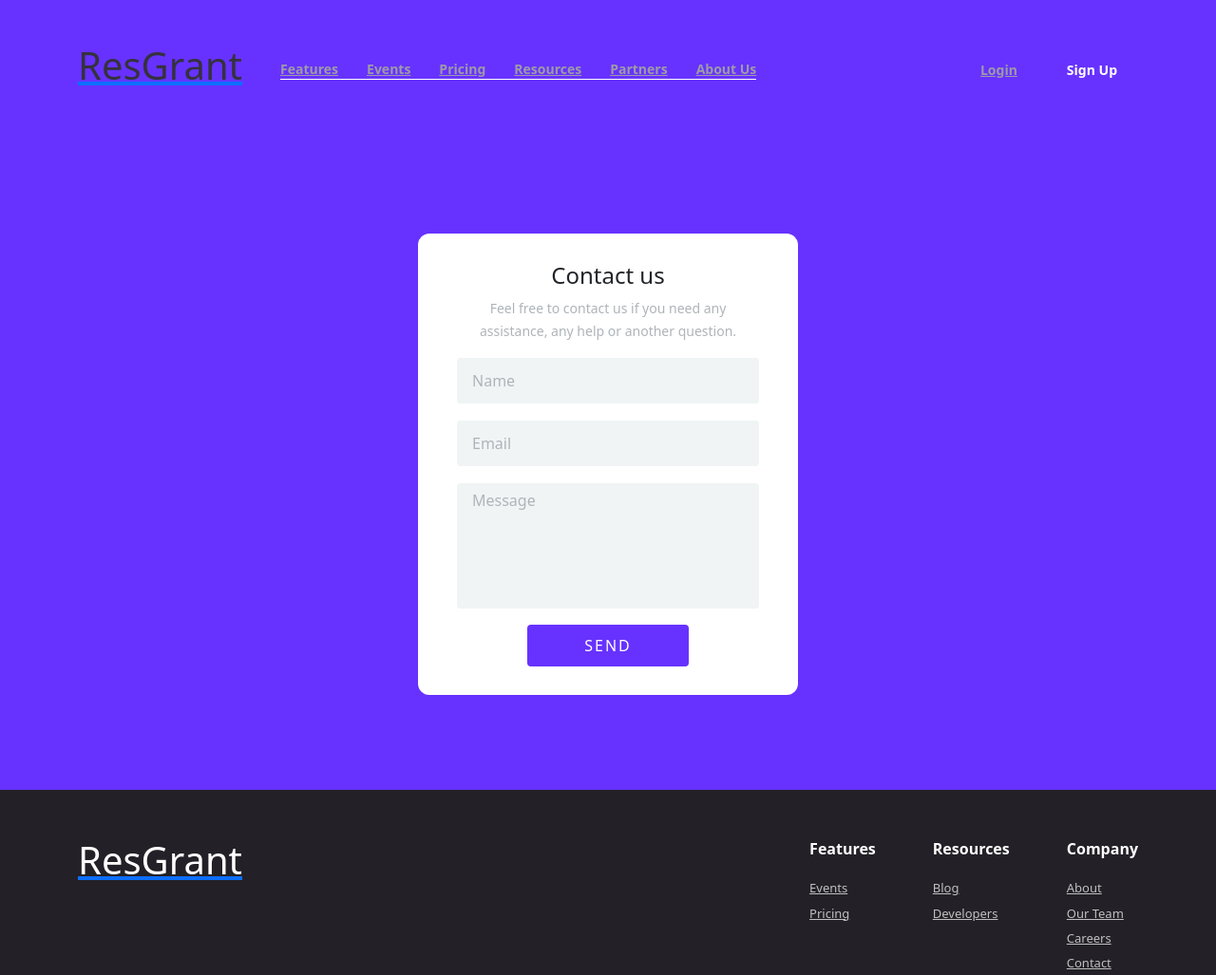
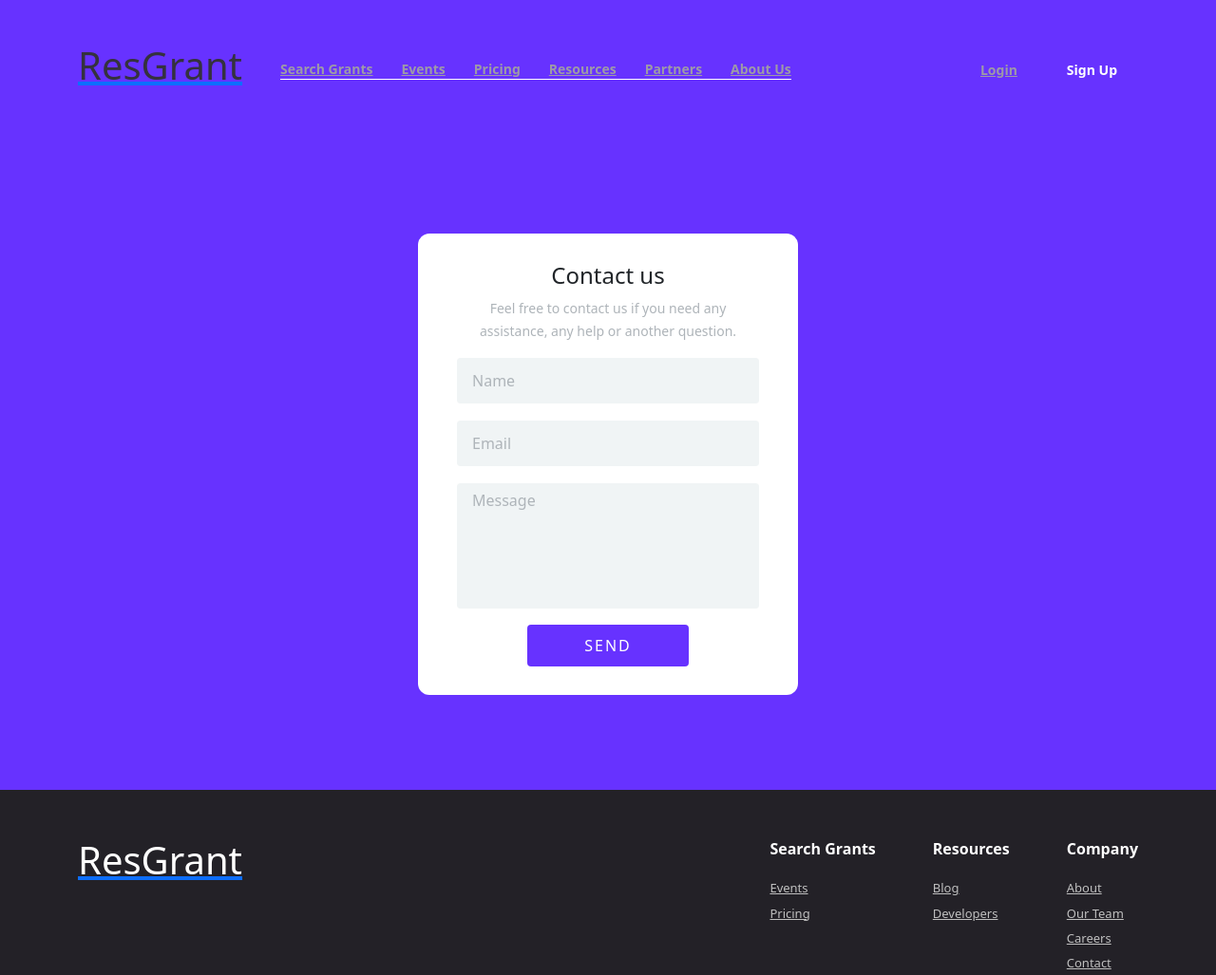
Before and after one commit to uditkatyal/pukarr_SIH, a website: page frontend/Contact.html in a window 1280 px wide. Shown: the top 1027 px of the page at 95% size. Drawn offline with nearby package versions, Linux system fonts and the light colour scheme.

Commit message:
name changed

```diff
--- a/frontend/Contact.html
+++ b/frontend/Contact.html
@@ -27,7 +27,7 @@
       </div>
       <nav class="main-navgation flex-between flex-ver-top">
         <div class="nav-links">
-          <a href="./demo.html">Features</a>
+          <a href="./demo.html">Search Grants</a>
           <a href="./Events.html">Events</a>
           <a href="./pricing.html">Pricing</a>
           <a href="./faqs.html">Resources</a>
@@ -85,7 +85,7 @@
       <!-- Quick Links -->
       <div class="quick-links">
         <div class="links-group">
-          <span>Features</span>
+          <span>Search Grants</span>
           <div>
             <a href="./Events.html">Events</a>
             <a href="./pricing.html">Pricing</a>
```
Also changed, not shown: frontend/Events.html (+2 -2 lines), frontend/Filter.html (+1 -1 lines), frontend/aboutUs.html (+2 -2 lines), frontend/demo.html (+2 -2 lines), frontend/faqs.html (+1 -1 lines), frontend/landingPage.html (+1 -1 lines), frontend/organization.html (+1 -1 lines), frontend/pricing.html (+1 -1 lines).
